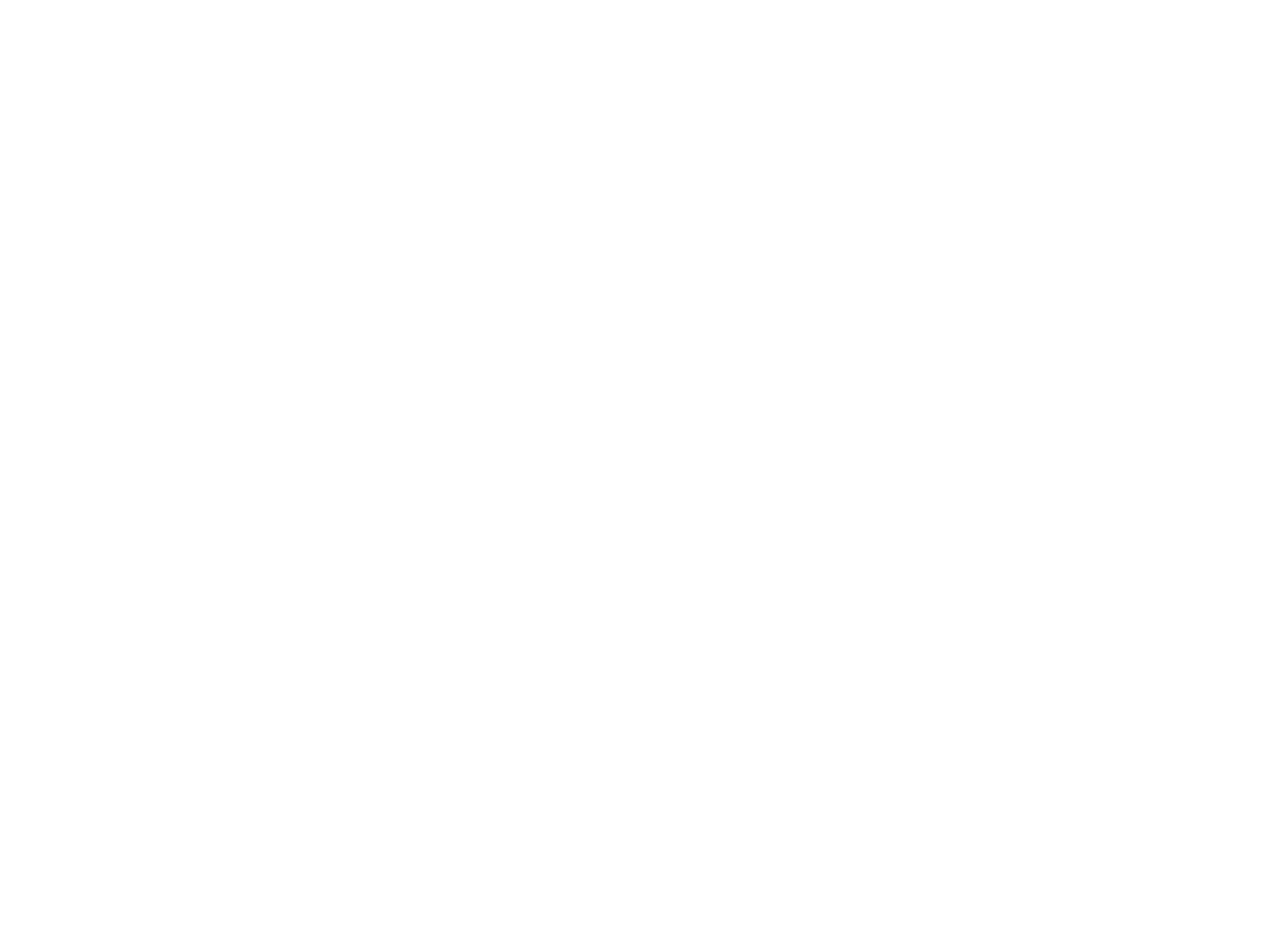
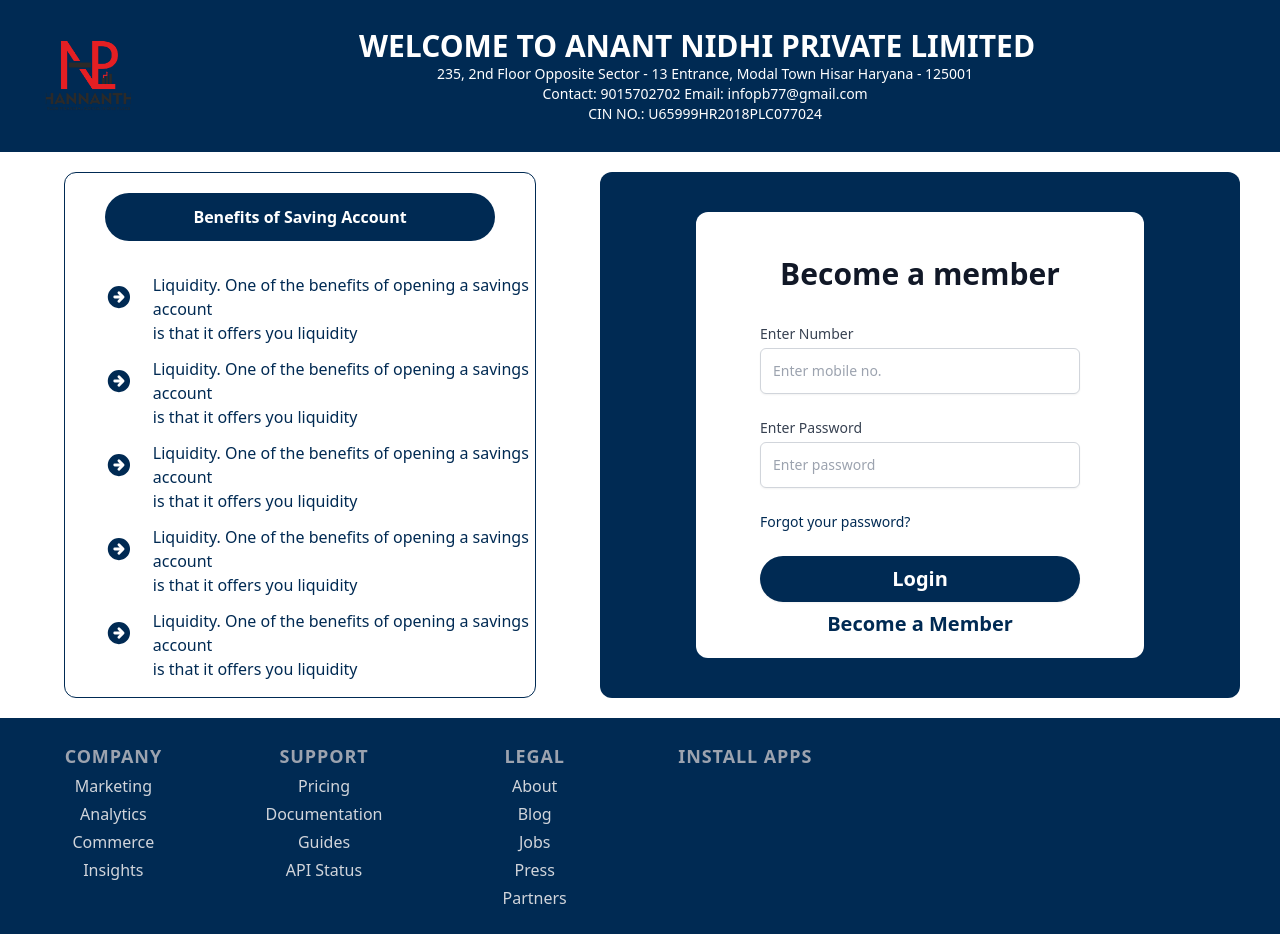
Before and after one commit to Neha-081/anant-nidhi-assignment, a React (Create React App) app: page /login in a window 1280 px wide. Before the commit this address had no page. Before the commit the page ends 800 px from the top, so only its background shows below. Built offline with nearby package versions, Linux system fonts and the light colour scheme.

Commit message:
implemmented login page

```diff
--- a/src/App.js
+++ b/src/App.js
@@ -1,6 +1,7 @@
 import "./App.css";
 import { BrowserRouter, Route, Routes } from "react-router-dom";
 import Dashboard from "./pages/Dashboard";
+import Login from "./pages/LoginPage";
 
 function App() {
   return (
@@ -8,6 +9,7 @@
       <BrowserRouter>
       <Routes>
         <Route path="/" element={<Dashboard />} />
+        <Route path="/login" element={<Login />} />
       </Routes>
       </BrowserRouter>
     </div>
--- a/src/components/Footer/index.jsx
+++ b/src/components/Footer/index.jsx
@@ -31,13 +31,13 @@
         <h2 id="footer-heading" className="sr-only">
           Footer
         </h2>
-        <div className="max-w-7xl mx-auto py-12 px-4 sm:px-6 lg:py-12 lg:px-8">
+        <div className="max-w-7xl mx-auto py-10 px-4 sm:px-6 lg:p-6">
           <div className="xl:grid xl:grid-cols-3 xl:gap-8">
             <div className="grid grid-cols-2 gap-8 xl:col-span-2">
               <div className="md:grid md:grid-cols-2 md:gap-8">
                 <div>
                   <h3 className="text-lg font-extrabold text-gray-400 tracking-wider uppercase">Company</h3>
-                  <ul role="list" className="mt-4 space-y-2">
+                  <ul role="list" className="mt-1 space-y-1">
                     {navigation.solutions.map((item) => (
                       <li key={item.name}>
                         <a href={item.href} className="text-base text-gray-300 hover:text-white">
@@ -49,7 +49,7 @@
                 </div>
                 <div className="mt-12 md:mt-0">
                   <h3 className="text-lg font-extrabold text-gray-400 tracking-wider uppercase">Support</h3>
-                  <ul role="list" className="mt-4 space-y-2">
+                  <ul role="list" className="mt-1 space-y-1">
                     {navigation.support.map((item) => (
                       <li key={item.name}>
                         <a href={item.href} className="text-base text-gray-300 hover:text-white">
@@ -63,7 +63,7 @@
               <div className="md:grid md:grid-cols-2 md:gap-8">
                 <div>
                   <h3 className="text-lg font-extrabold text-gray-400 tracking-wider uppercase">Legal</h3>
-                  <ul role="list" className="mt-4 space-y-2">
+                  <ul role="list" className="mt-1 space-y-1">
                     {navigation.company.map((item) => (
                       <li key={item.name}>
                         <a href={item.href} className="text-base text-gray-300 hover:text-white">
--- a/src/components/MemberForm/index.jsx
+++ b/src/components/MemberForm/index.jsx
@@ -5,30 +5,34 @@
   return (
     <>
       <div className="min-h-full flex my-5">
-        <div className="hidden lg:block relative w-0 basis-2/4 mx-20">
+        <div className="hidden lg:block relative w-0 basis-2/4 mx-auto md:mx-10">
           <Slider />
         </div>
-          <div className="w-1/2 mx-10 flex flex-col ml-auto justify-center py-10 p-6 sm:px-6 lg:flex-none lg:px-20 xl:px-24 bg-primary rounded-xl">
-            <div className="mx-auto w-full w-full px-10 p-6 m-5 bg-white rounded-xl">
+        <div className="md:w-1/2 flex flex-col ml-auto justify-center py-10 p-6 sm:px-6 lg:flex-none lg:px-20 xl:px-24 bg-primary mx-10 rounded-xl">
+          <div className="mx-auto w-full px-16 py-5 m-5 bg-white rounded-xl md:w-full">
             <div>
-                <h2 className="mt-6 text-3xl font-semibold text-gray-900">Become a member</h2>
+              <h2 className="mt-6 text-3xl font-semibold text-gray-900">
+                Become a member
+              </h2>
             </div>
             <Tabs />
 
             <div className="mt-8">
-
               <div className="mt-6">
                 <form action="#" method="POST" className="space-y-6">
                   <div>
-                      <label htmlFor="email" className="block text-sm text-left font-medium text-gray-700">
+                    <label
+                      htmlFor="text"
+                      className="block text-sm text-left font-medium text-gray-700"
+                    >
                       Enter Aadhar no.
                     </label>
                     <div className="mt-1">
                       <input
-                          id="email"
-                          name="email"
-                          type="email"
-                          autoComplete="email"
+                        id="text"
+                        name="text"
+                        type="text"
+                        autoComplete="text"
                         required
                         placeholder="Enter Aadhar no."
                         className="appearance-none block w-full p-3 border border-gray-300 rounded-md shadow-sm placeholder-gray-400 focus:outline-none focus:ring-indigo-500 focus:border-indigo-500 sm:text-sm"
@@ -51,5 +55,5 @@
         </div>
       </div>
     </>
-    )
+  );
 }
--- a/src/components/Navbar/DashboardNav.jsx
+++ b/src/components/Navbar/DashboardNav.jsx
@@ -9,7 +9,7 @@
     <Disclosure as="nav" className="bg-primary">
       {({ open }) => (
         <>
-          <div className="max-w-7xl mx-auto px-2 sm:px-6 lg:px-8">
+          <div className="max-w-7xl mx-auto px-2 sm:px-6 lg:px-8 py-2">
             <div className="relative flex items-center justify-between h-auto py-5">
               <div className="absolute inset-y-0 left-0 flex items-center sm:hidden">
                 {/* Mobile menu button*/}
--- a/src/components/Slider/index.jsx
+++ b/src/components/Slider/index.jsx
@@ -1,6 +1,6 @@
 export default function Slider() {
   return (
-    <div className="carousel m-10 h-full bg-blue-100 rounded-xl m-auto max-h-[400px]">
+    <div className="carousel m-10 h-full bg-blue-200 rounded-xl m-auto max-h-[400px]">
       <div id="slide1" className="carousel-item">
         <img
           src="https://encrypted-tbn0.gstatic.com/images?q=tbn:ANd9GcR3ApjX0Z2lY9sWTsn9nKsBLlW9gbVAoBsbo4Yzb0u1AxwXXPvfJWLZySbiEtyqHsQH8hI&usqp=CAU"
--- /dev/null
+++ b/src/pages/LoginPage/index.jsx
@@ -0,0 +1,136 @@
+import {
+  ArrowCircleRightIcon,
+} from "@heroicons/react/solid";
+import React from "react";
+import Footer from "../../components/Footer";
+import DashboardNav from "../../components/Navbar/DashboardNav";
+
+const Login = () => {
+  return (
+    <div>
+      <DashboardNav />
+      <div className="min-h-full flex my-5">
+        <div className="hidden lg:block relative w-0 basis-2/4 mx-auto md:mx-16 border border-primary rounded-xl">
+          <h2 className="text-white bg-primary rounded-full p-3 text-center my-5 mx-10 font-semibold">
+            Benefits of Saving Account
+          </h2>
+          <div className="text-primary flex">
+            <ArrowCircleRightIcon className="h-8 w-8 m-5 ml-10" />
+            <p className="mt-3 text-left">
+              Liquidity. One of the benefits of opening a savings account <br />
+              is that it offers you liquidity
+            </p>
+          </div>
+          <div className="text-primary flex">
+            <ArrowCircleRightIcon className="h-8 w-8 m-5 ml-10" />
+            <p className="mt-3 text-left">
+              Liquidity. One of the benefits of opening a savings account <br />
+              is that it offers you liquidity
+            </p>
+          </div>
+          <div className="text-primary flex">
+            <ArrowCircleRightIcon className="h-8 w-8 m-5 ml-10" />
+            <p className="mt-3 text-left">
+              Liquidity. One of the benefits of opening a savings account <br />
+              is that it offers you liquidity
+            </p>
+          </div>
+          <div className="text-primary flex">
+            <ArrowCircleRightIcon className="h-8 w-8 m-5 ml-10" />
+            <p className="mt-3 text-left">
+              Liquidity. One of the benefits of opening a savings account <br />
+              is that it offers you liquidity
+            </p>
+          </div>
+          <div className="text-primary flex">
+            <ArrowCircleRightIcon className="h-8 w-8 m-5 ml-10" />
+            <p className="mt-3 text-left">
+              Liquidity. One of the benefits of opening a savings account <br />
+              is that it offers you liquidity
+            </p>
+          </div>
+        </div>
+        <div className="md:w-1/2 flex flex-col ml-auto justify-center py-5 p-6 sm:px-6 lg:flex-none lg:px-20 xl:px-24 bg-primary mx-10 rounded-xl">
+          <div className="mx-auto w-full px-16 py-5 m-5 bg-white rounded-xl md:w-full">
+            <div>
+              <h2 className="mt-6 text-3xl font-semibold text-gray-900">
+                Become a member
+              </h2>
+            </div>
+
+            <div className="mt-8">
+              <div className="mt-6">
+                <form action="#" method="POST" className="space-y-6">
+                  <div>
+                    <label
+                      htmlFor="text"
+                      className="block text-sm text-left font-medium text-gray-700"
+                    >
+                      Enter Number
+                    </label>
+                    <div className="mt-1">
+                      <input
+                        id="text"
+                        name="text"
+                        type="text"
+                        autoComplete="text"
+                        required
+                        placeholder="Enter mobile no."
+                        className="appearance-none block w-full p-3 border border-gray-300 rounded-md shadow-sm placeholder-gray-400 focus:outline-none focus:ring-indigo-500 focus:border-indigo-500 sm:text-sm"
+                      />
+                    </div>
+                  </div>
+                  <div>
+                    <label
+                      htmlFor="text"
+                      className="block text-sm text-left font-medium text-gray-700"
+                    >
+                      Enter Password
+                    </label>
+                    <div className="mt-1">
+                      <input
+                        id="text"
+                        name="text"
+                        type="text"
+                        autoComplete="text"
+                        required
+                        placeholder="Enter password"
+                        className="appearance-none block w-full p-3 border border-gray-300 rounded-md shadow-sm placeholder-gray-400 focus:outline-none focus:ring-indigo-500 focus:border-indigo-500 sm:text-sm"
+                      />
+                    </div>
+                  </div>
+                  <div className="flex items-center justify-between">
+                    <div className="text-sm">
+                      <a
+                        href="#"
+                        className="font-medium text-primary hover:text-indigo-500"
+                      >
+                        Forgot your password?
+                      </a>
+                    </div>
+                  </div>
+                  <div>
+                    <button className="w-full flex justify-center py-2 px-4 border border-transparent rounded-full shadow-sm text-xl font-bold text-white bg-primary hover:bg-primary focus:outline-none focus:ring-2 focus:ring-offset-2 focus:ring-primary">
+                      Login
+                    </button>
+                  </div>
+                </form>
+              </div>
+            </div>
+            <div className="mt-2">
+              <a
+                href="/"
+                className="font-bold text-xl text-primary hover:text-indigo-500 font-extrabold"
+              >
+                Become a Member
+              </a>
+            </div>
+          </div>
+        </div>
+      </div>
+      <Footer />
+    </div>
+  );
+};
+
+export default Login;
```
Lines whose indentation alone changed are shown as unchanged.
